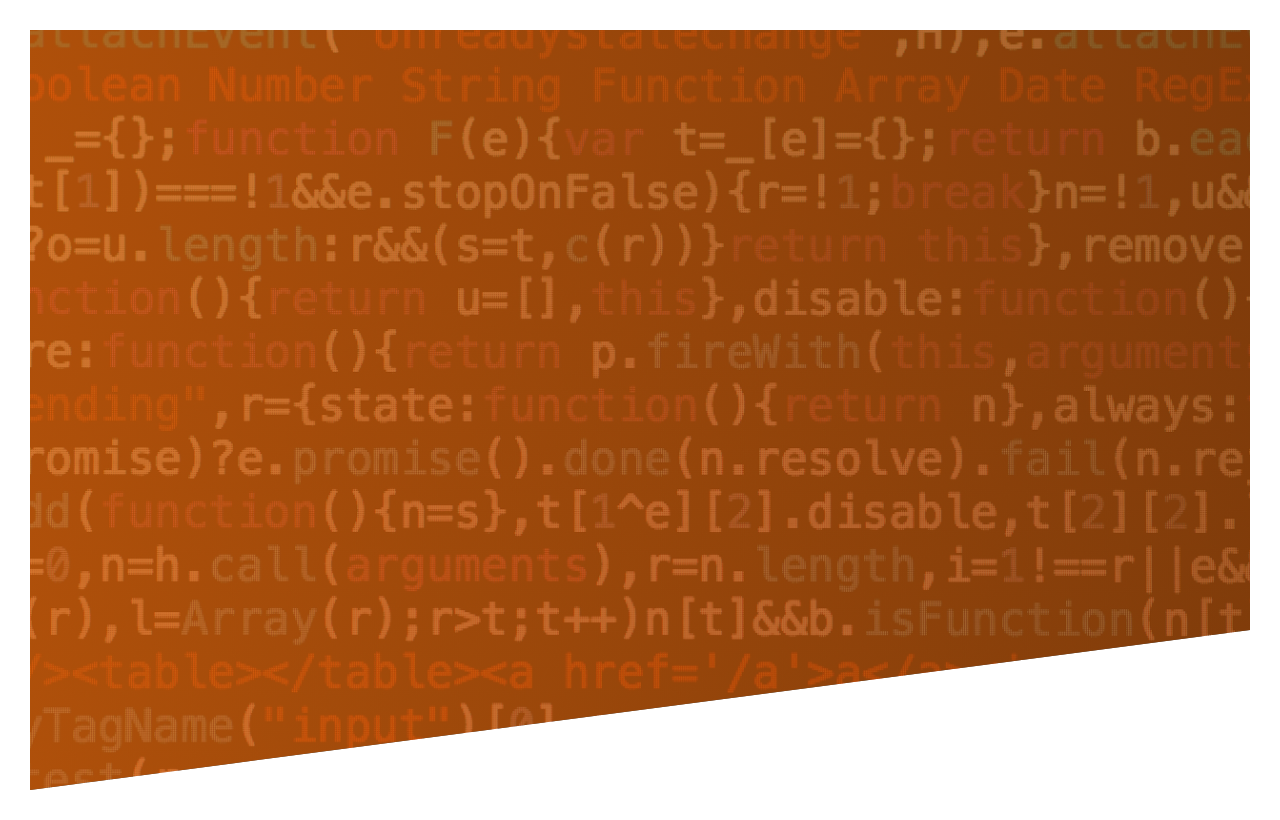
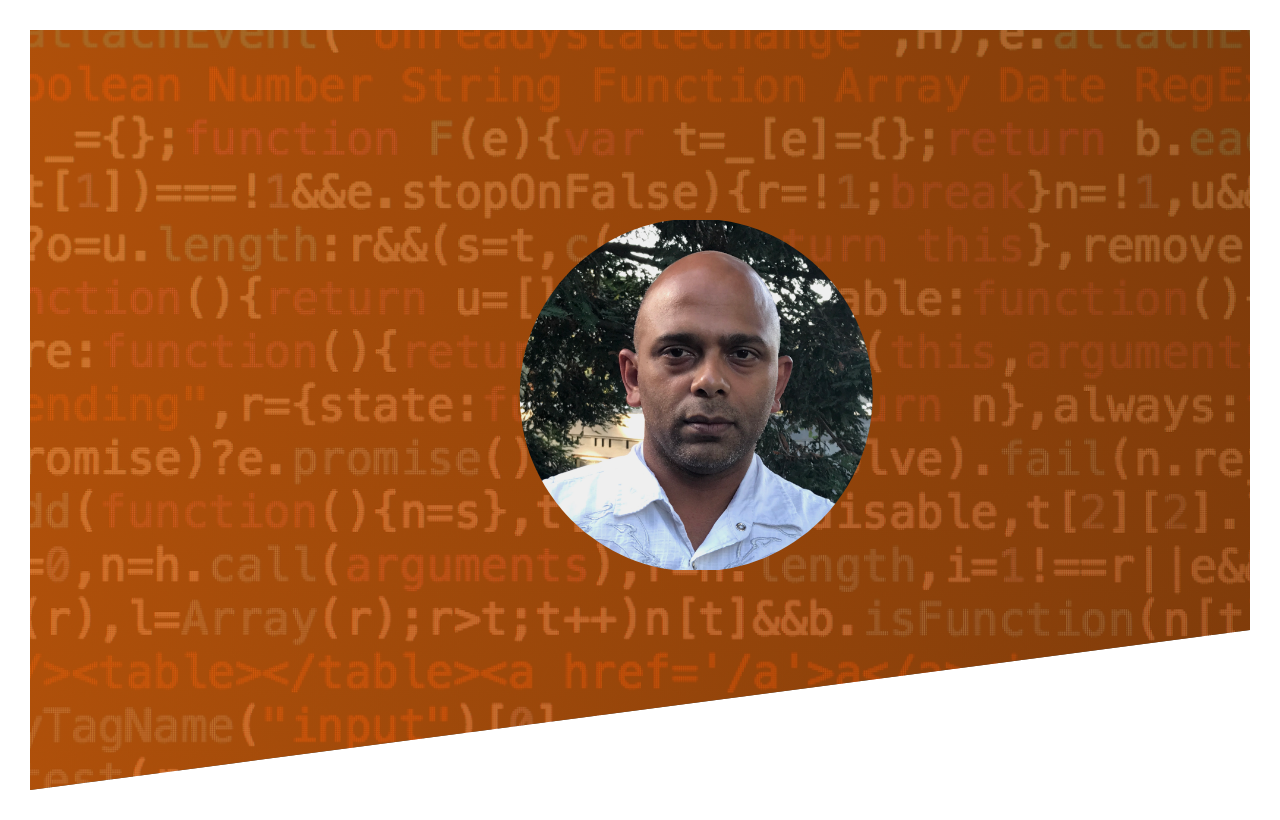
Before and after one commit to dnperera/Responsive-Portfolio, a plain HTML site: page index.html in a window 1280 px wide. Drawn offline with Linux system fonts and the light colour scheme.

Commit message:
add profile photo

```diff
--- a/css/style.css
+++ b/css/style.css
@@ -25,4 +25,17 @@ body {
 	background-size: cover;
 	background-position: center;
 	clip-path: polygon(0 0, 100% 0, 100% 75vh, 0 100%);
+	position: relative;
 }
+
+.profile-photo-box {
+	position: absolute;
+	top: 25%;
+	left: 40%;
+}
+
+.profile-photo {
+	height: 350px;
+	-webkit-clip-path: circle(50% at 50% 50%);
+	clip-path: circle(50% at 50% 50%);
+}
--- a/index.html
+++ b/index.html
@@ -11,7 +11,9 @@
 </head>
 <body>
 	<header class="header">
-
+		<div class="profile-photo-box">
+			<img src="images/dayan-perera.jpg" alt="Dayan Perera,Full Stack Web Developer" class="profile-photo">
+		</div>
 	</header><!-- /header -->
 </body>
 </html>
```
